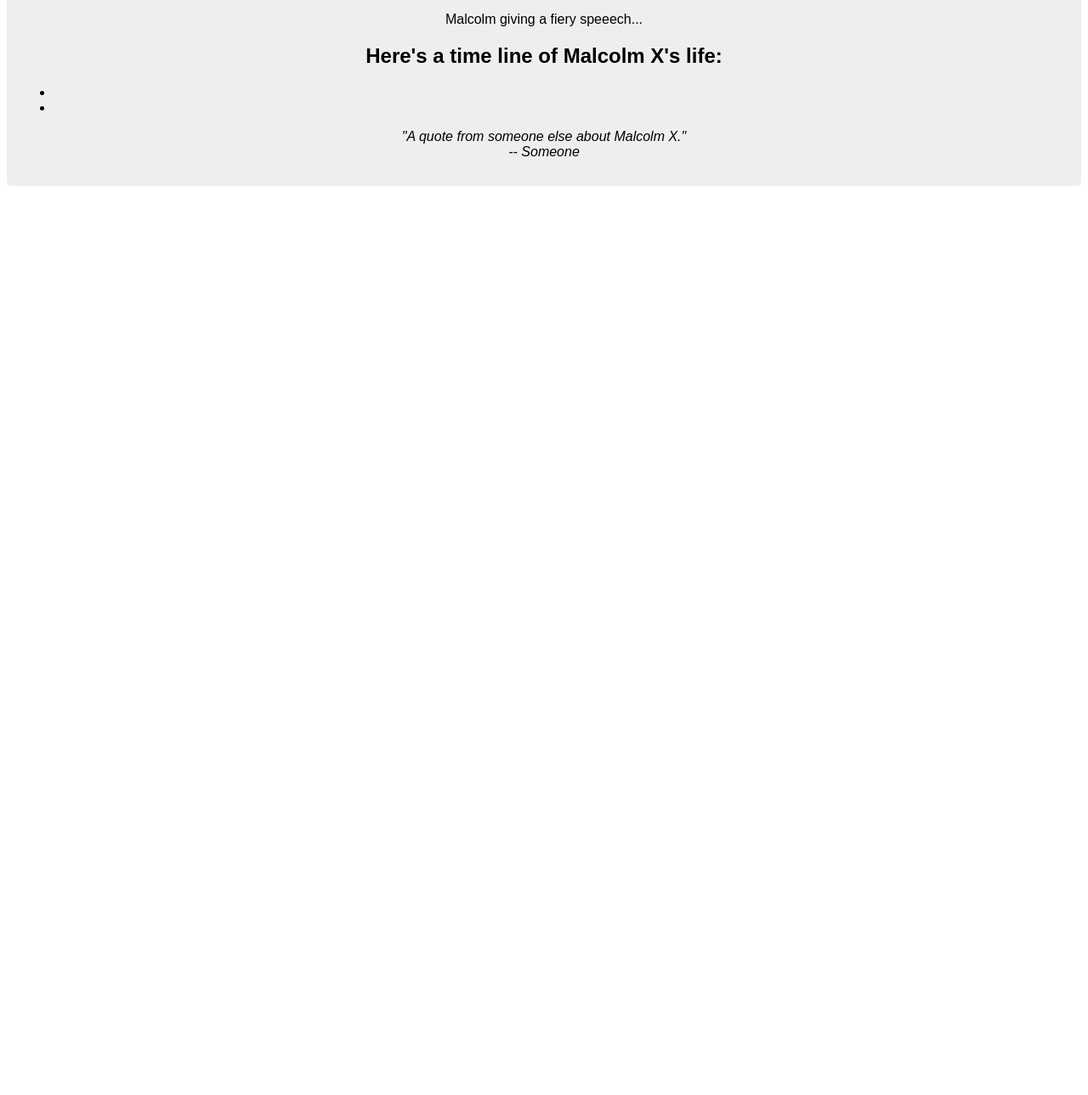
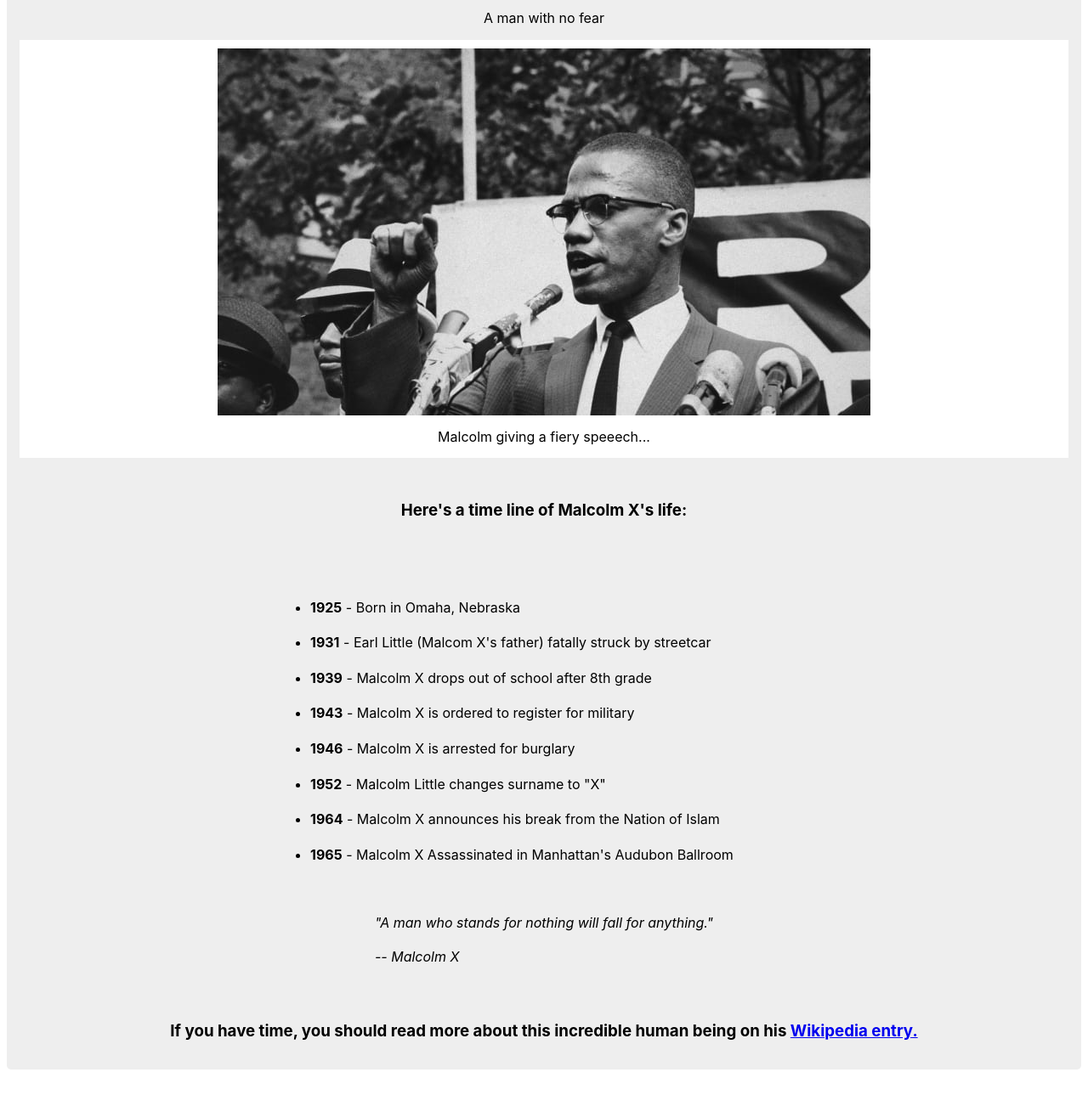
Before and after one commit to ahsanulabeer/malcolmxtributepage, a plain HTML site: page index.html in a window 1280 px wide. Shown: the part 137-1426 px from the top of the page at 85% size. Before the commit the page ends 800 px from the top, so only its background shows below. Drawn offline with Linux system fonts and the light colour scheme.

Commit message:
Complete page.

```diff
--- a/index.html
+++ b/index.html
@@ -6,23 +6,40 @@
     <title>Tribute to Malcolm X</title>
   </head>
   <body>
-  <main>
+<!--Page title -->
+  <main id="main">
       <h1 id="title">Malcolm X</h1>
-      <h2>A man with no fear</h2>
+      <p>A man with no fear</p>
 
-    <div id="img-div"
-      <img src="" alt="">
-      <p id="img-caption">Malcolm giving a fiery speeech...</p>
-    </div>
+<!-- Image of Malcolm X -->
+    <figure id="img-div">
+      <img src="resources/images/civil-rights-activists-malcom-x-raw.jpg" alt="">
+      <figcaption id="img-caption">Malcolm giving a fiery speeech...</figcaption>
+    </figure>
 
-    <div id="tribute-info">
-        <h2>Here's a time line of Malcolm X's life:</h2>
+<!-- Tribute Info -->
+    <section id="tribute-info">
+        <h3 id="headline">Here's a time line of Malcolm X's life:</h3>
           <ul>
-            <li></li>
-            <li></li>
+            <li><strong>1925</strong> - Born in Omaha, Nebraska</li>
+            <li><strong>1931</strong> - Earl Little (Malcom X's father) fatally struck by streetcar</li>
+            <li><strong>1939</strong> - Malcolm X drops out of school after 8th grade</li>
+            <li><strong>1943</strong> - Malcolm X is ordered to register for military</li>
+            <li><strong>1946</strong> - Malcolm X is arrested for burglary</li>
+            <li><strong>1952</strong> - Malcolm Little changes surname to "X"</li>
+            <li><strong>1964</strong> - Malcolm X announces his break from the Nation of Islam</li>
+            <li><strong>1965</strong> - Malcolm X Assassinated in Manhattan's Audubon Ballroom</li>
           </ul>
-        <p><em>"A quote from someone else about Malcolm X." <br> -- Someone</em></p>
-    </div>
+
+        <blockquote cite="http://https://www.malcolmx.com/quotes/">
+          <p><em>"A man who stands for nothing will fall for anything." <br><br>  <cite>-- Malcolm X</cite></em></p>
+        </blockquote>
+
+        <h3>If you have time, you should read more about this incredible human being on his
+           <a href="https://en.wikipedia.org/wiki/Malcolm_X">Wikipedia entry.</a>
+        </h3>
+    </section>
+
   </main>
   </body>
 </html>
--- a/resources/css/style.css
+++ b/resources/css/style.css
@@ -1,15 +1,62 @@
-body {
-  font-family: Arial, serif;
-  text-align: center;
-  background-color:
+html {
+  font-size: 10px;
 }
 
-main {
+body {
+  font-family: -apple-system, BlinkMacSystemFont, "Segoe UI", "Roboto", "Helvetica Nue", Arial, sans-serif;
+  text-align: center;
+  font-size: 1.6rem;
+  margin: 0;
+}
+
+h1 {
+  font-size: 4rem;
+}
+
+#main {
   background-color: #eee;
   padding: 15px;
   border-radius: 5px;
+  margin: 30px 8px;
 }
 
-.img-div {
-  background-color: white
+img {
+  max-width: 100%;
+  display: block;
+  margin: 0 auto;
+  height: auto;
 }
+
+#img-div {
+  padding: 10px;
+  margin: 0;
+  background-color: white;
+}
+
+#img-caption {
+  margin: 15px 0px 5px 0px;
+}
+
+#headline {
+  margin: 50px 0;
+}
+
+ul {
+  display: block;
+  max-width: 550px;
+  margin: 0 auto;
+  padding: 25px;
+  text-align: left;
+  line-height: 1.6;
+}
+
+li {
+  margin: 16px 0;
+}
+
+blockquote {
+  display: flex;
+  margin: 0 auto 50px 0;
+  justify-content: center;
+  text-align: left;
+}
```
Also changed, not shown: resources/images/civil-rights-activists-malcom-x-raw.jpg (added).
